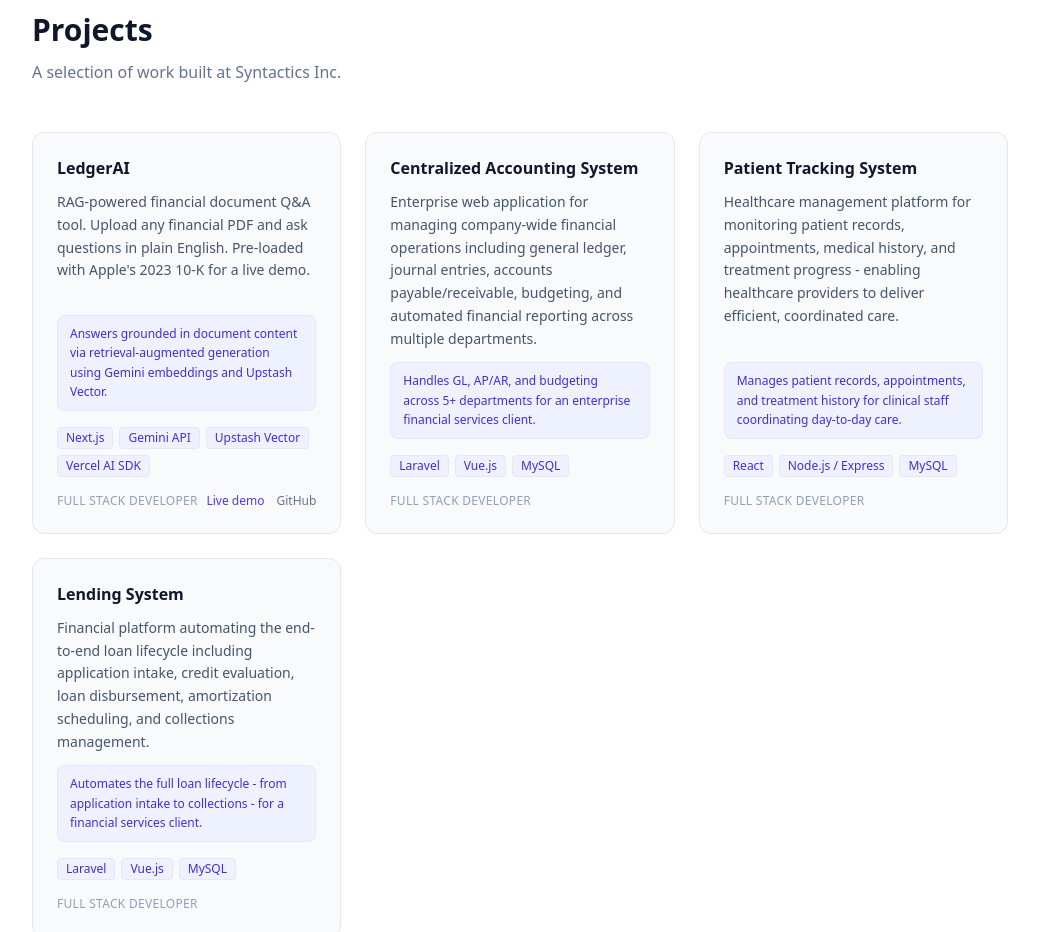
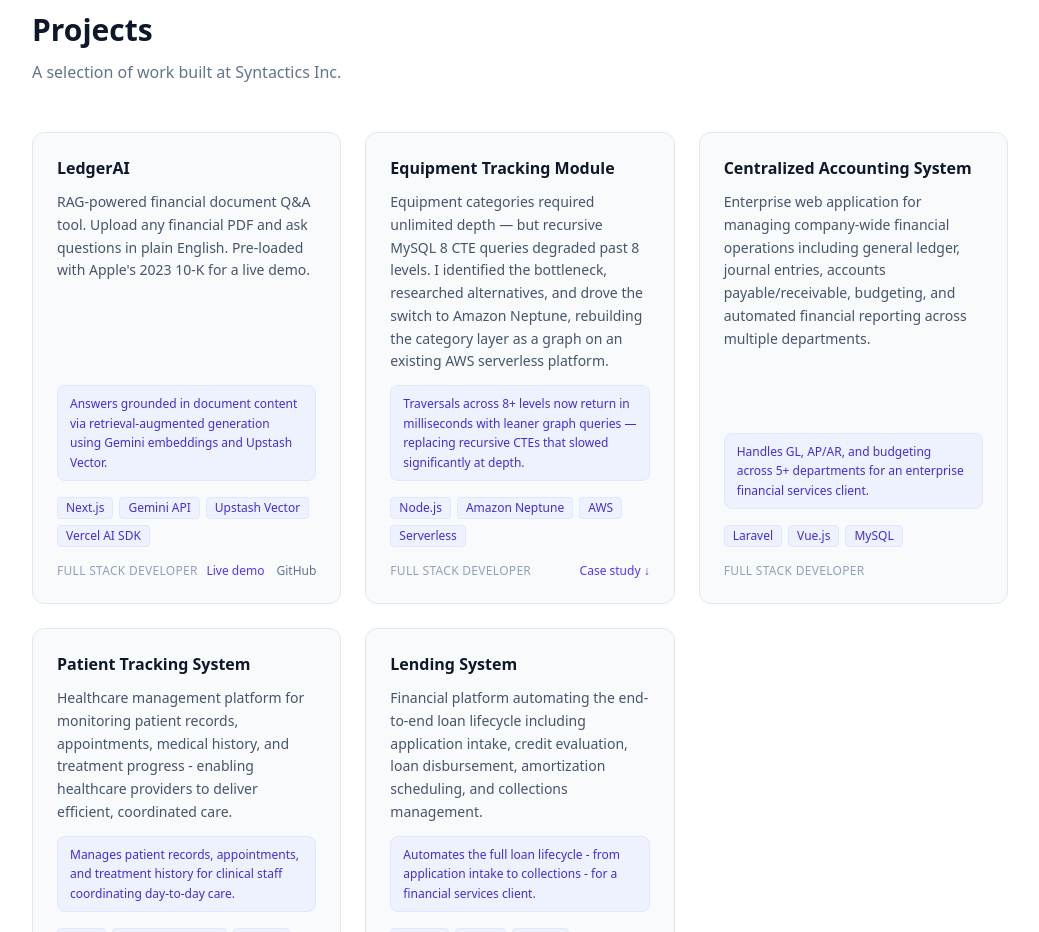
Before and after one commit to IrocNinoNiel/niel-portfolio, a Next.js app: page / in a window 1280 px wide. Shown: the part 2080-3012 px from the top of the page, without its empty margins (120-1159 px from the left). Built offline with nearby package versions, Linux system fonts and the light colour scheme.

Commit message:
Feat: improve docs

```diff
--- a/src/components/Projects.tsx
+++ b/src/components/Projects.tsx
@@ -1,4 +1,19 @@
-const projects = [
+'use client'
+
+import { useState } from 'react'
+
+interface Project {
+  title: string
+  description: string
+  outcome: string
+  tech: string[]
+  role: string
+  demoUrl?: string
+  githubUrl?: string
+  caseStudy?: string
+}
+
+const projects: Project[] = [
   {
     title: 'LedgerAI',
     description:
@@ -8,6 +23,25 @@ const projects = [
     role: 'Full Stack Developer',
     demoUrl: 'https://ledgerai-rho.vercel.app',
     githubUrl: 'https://github.com/IrocNinoNiel/ledgerai',
+  },
+  {
+    title: 'Equipment Tracking Module',
+    description:
+      'Equipment categories required unlimited depth — but recursive MySQL 8 CTE queries degraded past 8 levels. I identified the bottleneck, researched alternatives, and drove the switch to Amazon Neptune, rebuilding the category layer as a graph on an existing AWS serverless platform.',
+    outcome: 'Traversals across 8+ levels now return in milliseconds with leaner graph queries — replacing recursive CTEs that slowed significantly at depth.',
+    tech: ['Node.js', 'Amazon Neptune', 'AWS', 'Serverless'],
+    role: 'Full Stack Developer',
+    caseStudy: `**Problem**
+An asset management platform needed hierarchical equipment categories — type → sub-type → model → variant — going arbitrarily deep. The initial implementation used MySQL 8 recursive CTEs to traverse the tree. Performance was acceptable at shallow depths but degraded noticeably past 8 levels, creating slow category lookups as the dataset grew.
+
+**Approach**
+I identified the CTE queries as the bottleneck and researched alternatives for hierarchical data at depth. Since the project was already on AWS, Amazon Neptune was the natural fit — a managed graph database purpose-built for relationship traversal. I proposed the switch, designed the graph schema, and migrated the category layer from MySQL to Neptune using Gremlin traversals.
+
+**Key Challenge**
+Translating a relational category table (parent_id foreign keys) into a graph of nodes and edges, while keeping the existing API contract unchanged so the rest of the system required no rewrites.
+
+**Outcome**
+Traversals across 8+ levels now return in milliseconds. Query code became significantly leaner — recursive CTEs replaced by simple graph traversals. The category tree can now grow to arbitrary depth without performance degradation.`,
   },
   {
     title: 'Centralized Accounting System',
@@ -35,7 +69,36 @@ const projects = [
   },
 ]
 
+function CaseStudyContent({ text }: { text: string }) {
+  return (
+    <div className="mt-4 pt-4 border-t border-slate-200 dark:border-slate-700 flex flex-col gap-3">
+      {text.split('\n\n').map((block, i) => {
+        const boldMatch = block.match(/^\*\*(.+?)\*\*\n([\s\S]+)/)
+        if (boldMatch) {
+          return (
+            <div key={i}>
+              <p className="text-xs font-semibold text-slate-900 dark:text-slate-100 mb-1">
+                {boldMatch[1]}
+              </p>
+              <p className="text-xs text-slate-600 dark:text-slate-400 leading-relaxed">
+                {boldMatch[2]}
+              </p>
+            </div>
+          )
+        }
+        return (
+          <p key={i} className="text-xs text-slate-600 dark:text-slate-400 leading-relaxed">
+            {block}
+          </p>
+        )
+      })}
+    </div>
+  )
+}
+
 export default function Projects() {
+  const [expanded, setExpanded] = useState<string | null>(null)
+
   return (
     <section id="projects" className="py-24 bg-white dark:bg-slate-950">
       <div className="max-w-5xl mx-auto px-6">
@@ -68,12 +131,13 @@ export default function Projects() {
                   </span>
                 ))}
               </div>
+
               <div className="flex items-center justify-between">
                 <p className="text-xs text-slate-400 dark:text-slate-600 font-medium uppercase tracking-wide">
                   {project.role}
                 </p>
-                {'demoUrl' in project && (
-                  <div className="flex gap-3">
+                <div className="flex gap-3 items-center">
+                  {project.demoUrl && (
                     <a
                       href={project.demoUrl}
                       target="_blank"
@@ -82,6 +146,8 @@ export default function Projects() {
                     >
                       Live demo
                     </a>
+                  )}
+                  {project.githubUrl && (
                     <a
                       href={project.githubUrl}
                       target="_blank"
@@ -90,9 +156,23 @@ export default function Projects() {
                     >
                       GitHub
                     </a>
-                  </div>
-                )}
+                  )}
+                  {project.caseStudy && (
+                    <button
+                      onClick={() =>
+                        setExpanded(expanded === project.title ? null : project.title)
+                      }
+                      className="text-xs font-medium text-indigo-600 dark:text-indigo-400 hover:underline"
+                    >
+                      {expanded === project.title ? 'Close ↑' : 'Case study ↓'}
+                    </button>
+                  )}
+                </div>
               </div>
+
+              {expanded === project.title && project.caseStudy && (
+                <CaseStudyContent text={project.caseStudy} />
+              )}
             </div>
           ))}
         </div>
```
Also changed, not shown: 1 other file (tests, documents, lock files or other folders).
